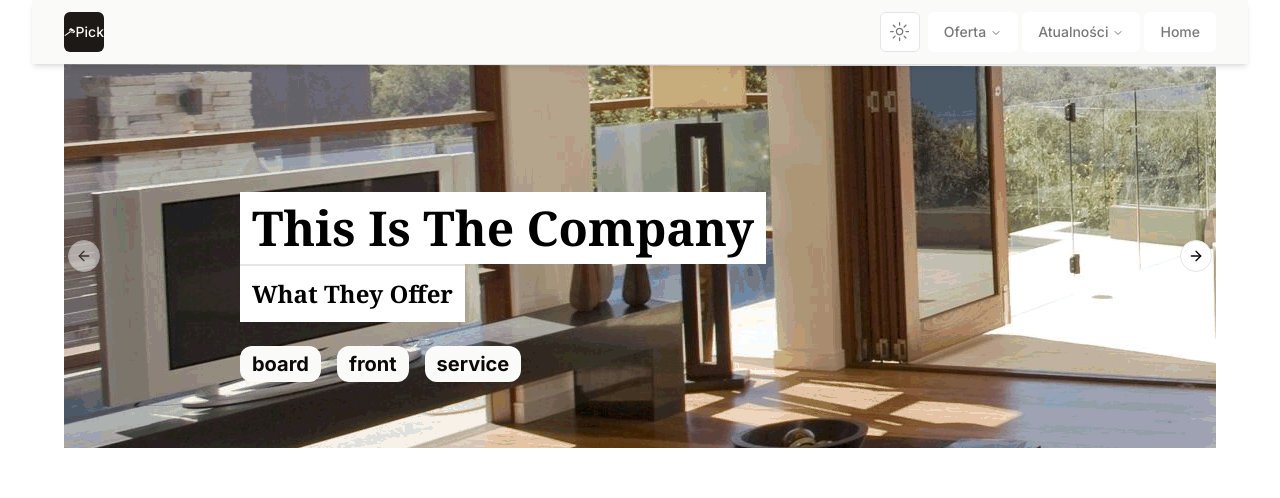
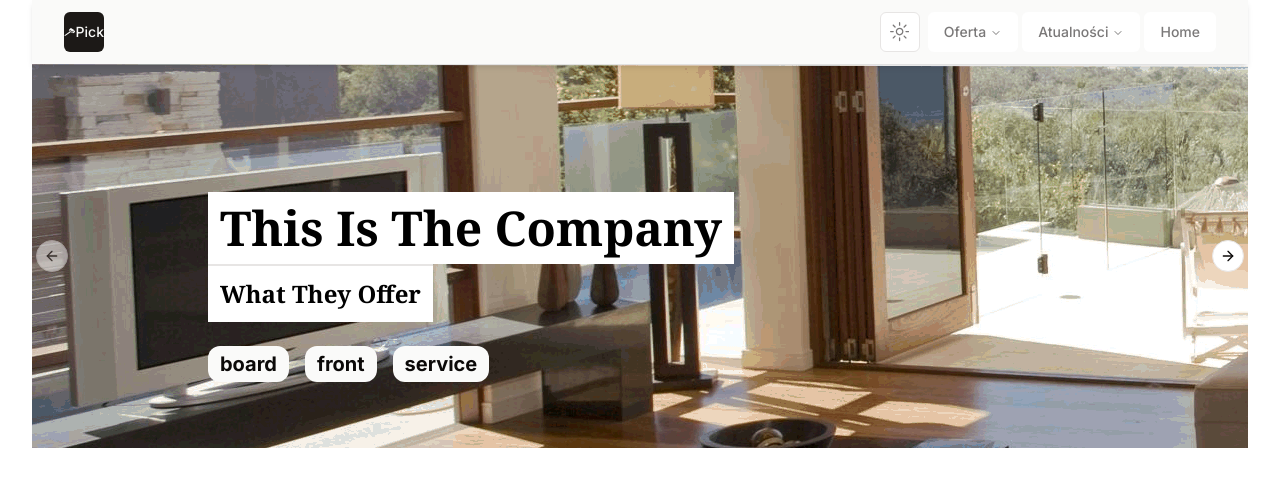
Before and after one commit to danielu96/service-project, a Next.js app: page / in a window 1280 px wide. Shown: the top 498 px of the page. Built offline with nearby package versions, Linux system fonts and the light colour scheme.

Commit message:
navcontainer class deleted

```diff
--- a/components/navbar/Carousel.tsx
+++ b/components/navbar/Carousel.tsx
@@ -17,7 +17,7 @@ function CarouselComponent() {
     )
     return (
         <>
-            <div className='navcontainer'>
+            <div>
                 <Carousel
                     plugins={[plugin.current]}
                     className=" max-w-full z-auto"
```
